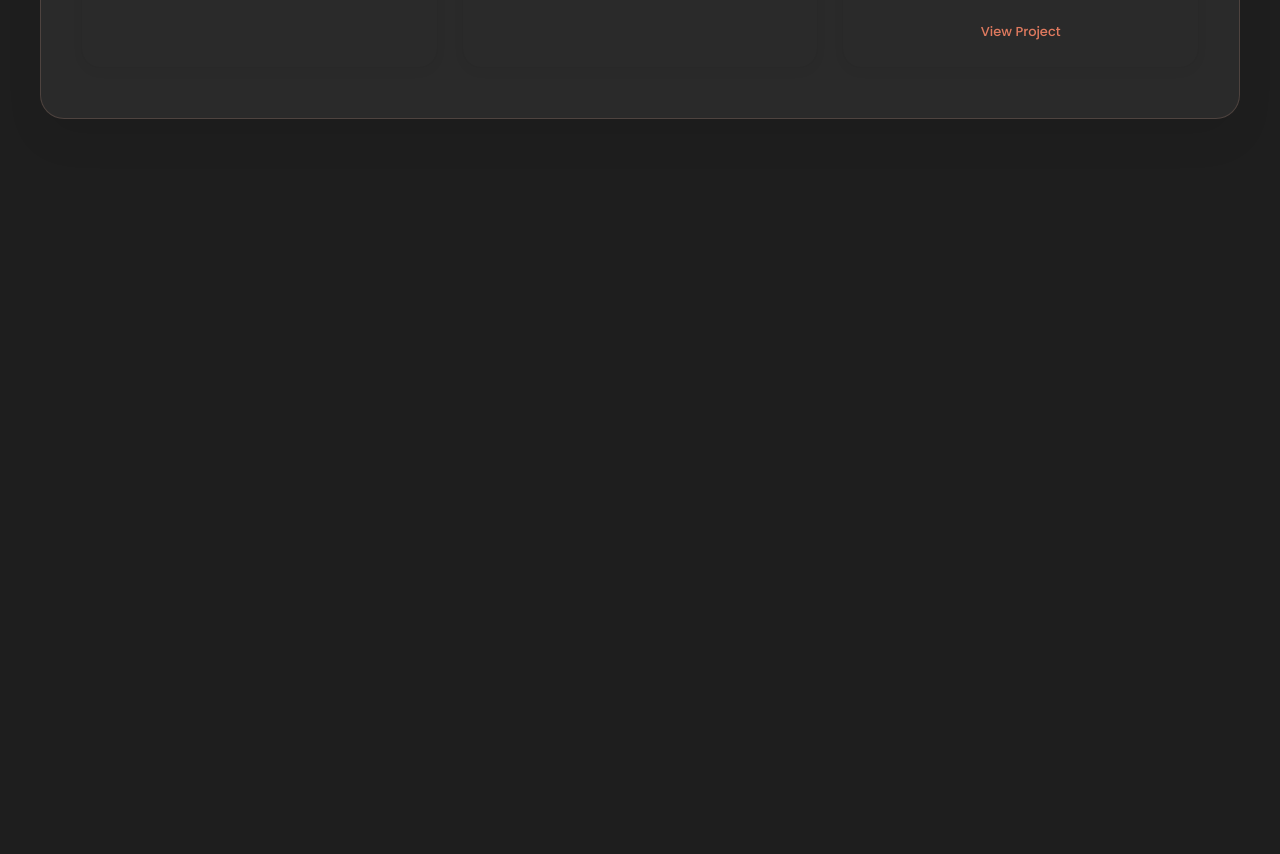
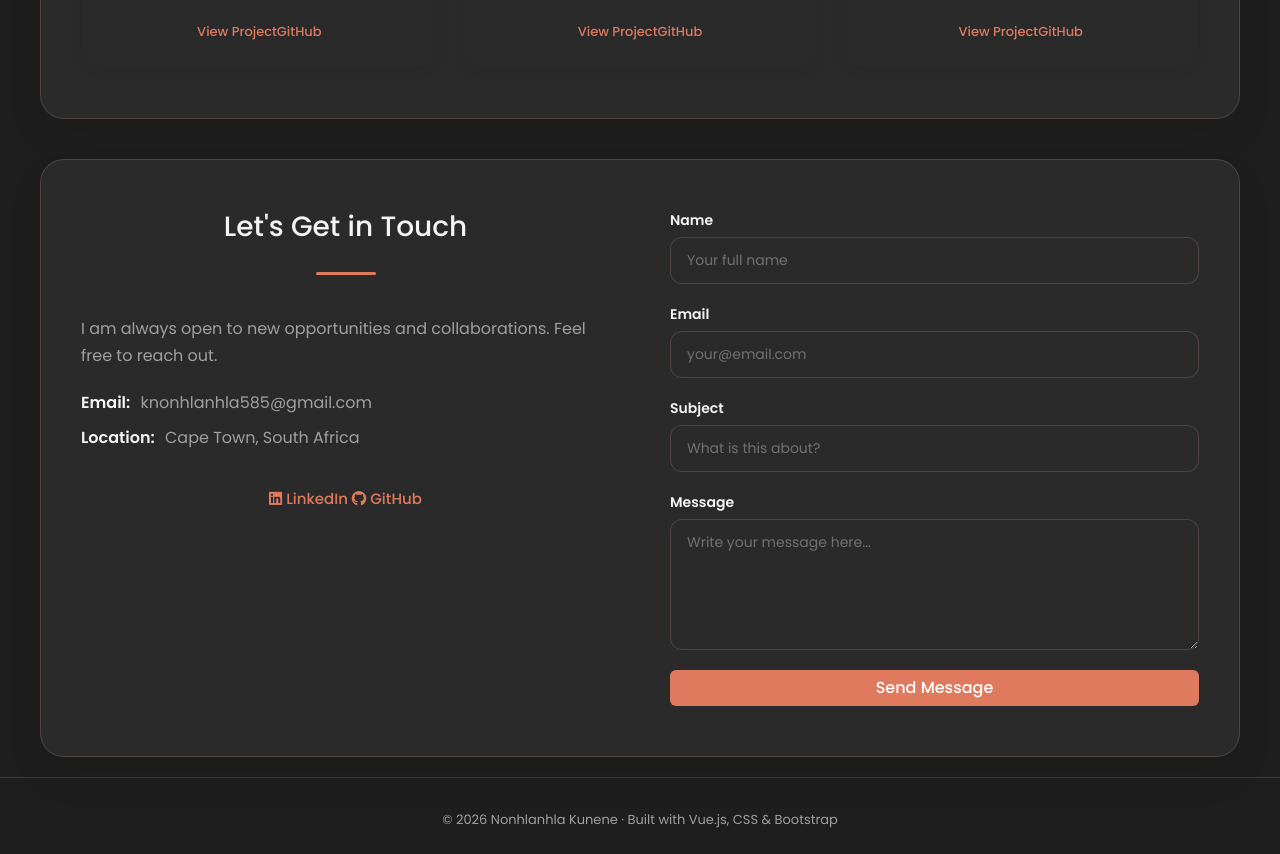
Before and after one commit to nonhlanhlakunene/portfolio-vue, a Vue app: page / in a window 1280 px wide. Shown: the part 2280-3134 px from the top of the page. Before the commit the page ends 2419 px from the top, so only its background shows below. Built offline with nearby package versions, Linux system fonts and the light colour scheme.

Commit message:
Added Contact and footer components

```diff
--- /dev/null
+++ b/src/components/ContactSection.vue
@@ -0,0 +1,94 @@
+<template>
+  <section id="contact">
+    <div class="container section-card">
+      <div class="contact-wrapper">
+        <div class="contact-left">
+          <h2>Let's Get in Touch</h2>
+          <div class="accent-line"></div>
+          <p>
+            I am always open to new opportunities and collaborations. Feel free
+            to reach out.
+          </p>
+          <div class="contact-details">
+            <p>
+              <span class="contact-label">Email:</span> knonhlanhla585@gmail.com
+            </p>
+            <p>
+              <span class="contact-label">Location:</span> Cape Town, South
+              Africa
+            </p>
+          </div>
+          <div class="contact-links">
+            <a
+              href="https://linkedin.com/in/nonhlanhla-kunene-8416ba369"
+              target="_blank"
+              rel="noopener"
+            >
+              <i class="fa-brands fa-linkedin"></i> LinkedIn
+            </a>
+            <a
+              href="https://github.com/nonhlanhlakunene"
+              target="_blank"
+              rel="noopener"
+            >
+              <i class="fa-brands fa-github"></i> GitHub
+            </a>
+          </div>
+        </div>
+        <div class="contact-right">
+          <form
+            action="https://api.web3forms.com/submit"
+            method="POST"
+            class="contact-form"
+          >
+            <input
+              type="hidden"
+              name="access_key"
+              value="4709d36b-cbc5-4448-8141-407cb7407fed"
+            />
+            <div class="form-group">
+              <label for="name">Name</label>
+              <input
+                type="text"
+                name="name"
+                id="name"
+                placeholder="Your full name"
+                required
+              />
+            </div>
+            <div class="form-group">
+              <label for="email">Email</label>
+              <input
+                type="email"
+                name="email"
+                id="email"
+                placeholder="your@email.com"
+                required
+              />
+            </div>
+            <div class="form-group">
+              <label for="subject">Subject</label>
+              <input
+                type="text"
+                name="subject"
+                id="subject"
+                placeholder="What is this about?"
+              />
+            </div>
+            <div class="form-group">
+              <label for="message">Message</label>
+              <textarea
+                name="message"
+                id="message"
+                rows="5"
+                placeholder="Write your message here..."
+                required
+              ></textarea>
+            </div>
+            <button type="submit" class="btn btn-primary">Send Message</button>
+          </form>
+        </div>
+      </div>
+    </div>
+  </section>
+</template>
--- /dev/null
+++ b/src/components/Footer.vue
@@ -0,0 +1,9 @@
+<template>
+  <footer>
+    <div class="footer-inner">
+      <p class="footer-copy">
+        &copy; 2026 Nonhlanhla Kunene · Built with Vue.js, CSS &amp; Bootstrap
+      </p>
+    </div>
+  </footer>
+</template>
--- a/src/components/ProjectsSection.vue
+++ b/src/components/ProjectsSection.vue
@@ -7,8 +7,8 @@ const projects = [
     alt: "GearTrail landing page",
     description:
       "A premium landing page built for an outdoor exploration brand featuring a high-impact hero section, clean typography, and seamless layout design.",
-    github: "",
-    live: "",
+    github: "https://github.com/nonhlanhlakunene/the-gear-trail",
+    live: "https://nonhlanhlakunene.github.io/the-gear-trail/",
   },
   {
     title: "The Flow Gallery",
@@ -17,8 +17,8 @@ const projects = [
     alt: "The Flow Gallery website",
     description:
       "An elegant, interactive media portfolio gallery styled with structural CSS filters, responsive card modules, and smooth visual hover layers.",
-    github: "",
-    live: "",
+    github: "https://github.com/nonhlanhlakunene/the-flow-gallery",
+    live: "https://nonhlanhlakunene.github.io/the-flow-gallery/",
   },
   {
     title: "Scented Co.",
@@ -28,7 +28,7 @@ const projects = [
     alt: "Scented Co. website",
     description:
       "A multi-page candle store built using Bootstrap. Features a product grid, image carousel, contact form and smooth scroll animations, styled entirely with Bootstrap, no external CSS.",
-    github: "",
+    github: "https://github.com/nonhlanhlakunene/lca-html-css-exercises/tree/week2-html-css-ex-04",
     live: "https://nonhlanhlakunene.github.io/lca-html-css-exercises/",
   },
 ];
--- a/src/views/HomeView.vue
+++ b/src/views/HomeView.vue
@@ -3,11 +3,13 @@ import NavBar from '../components/NavBar.vue'
 import HeroSection from '../components/HeroSection.vue'
 import AboutSection from '../components/AboutSection.vue'
 import SkillsSection from '../components/SkillsSection.vue'
-import ProjectsSection from '@/components/ProjectsSection.vue';
+import ProjectsSection from '@/components/ProjectsSection.vue'
+import ContactSection from '../components/ContactSection.vue'
+import Footer from '../components/Footer.vue'
 </script>
 
 <template>
   <NavBar/>
-  <main><HeroSection /><AboutSection/><SkillsSection/><ProjectsSection/>
+  <main><HeroSection /><AboutSection/><SkillsSection/><ProjectsSection/><ContactSection/><Footer/>
   </main>
 </template>
```
